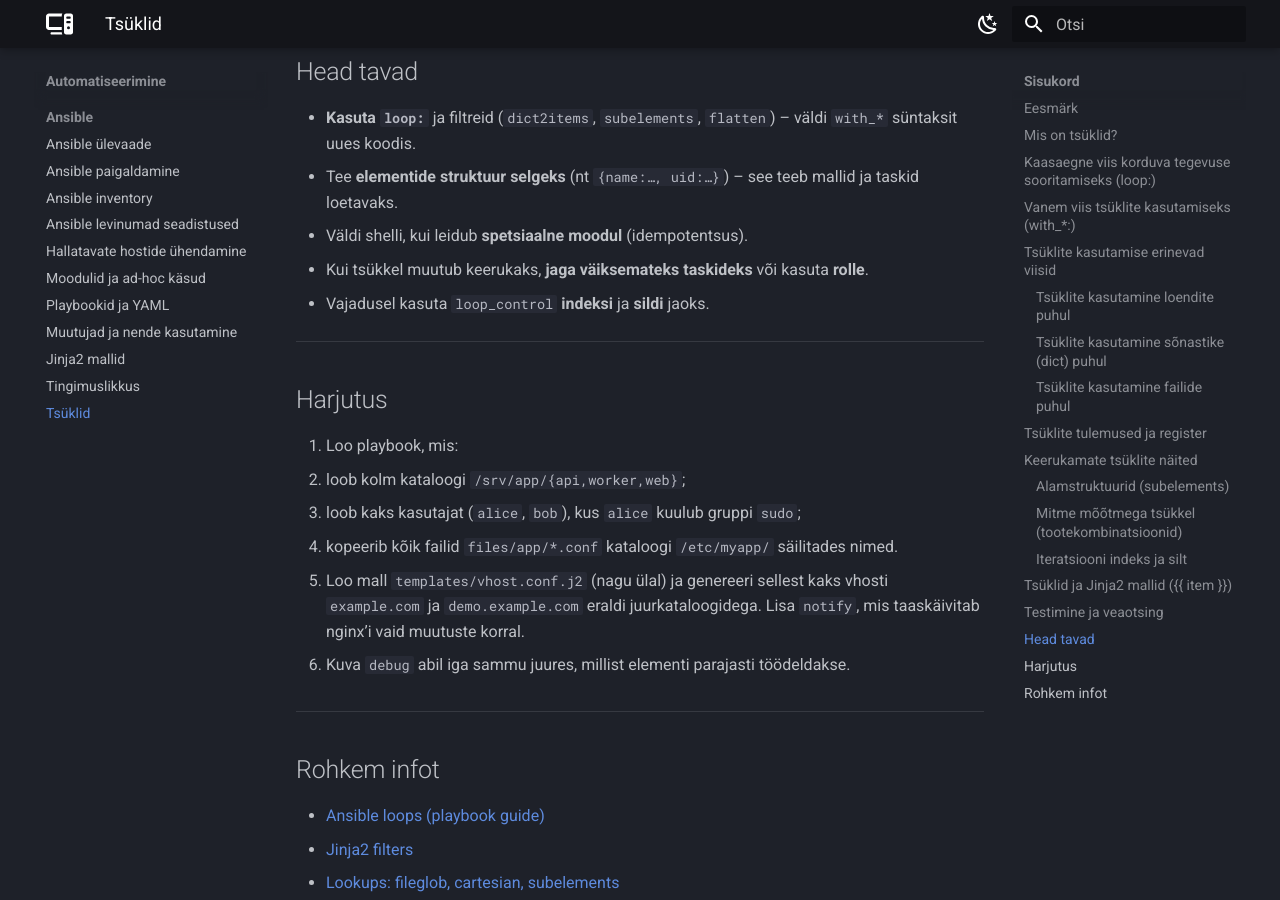
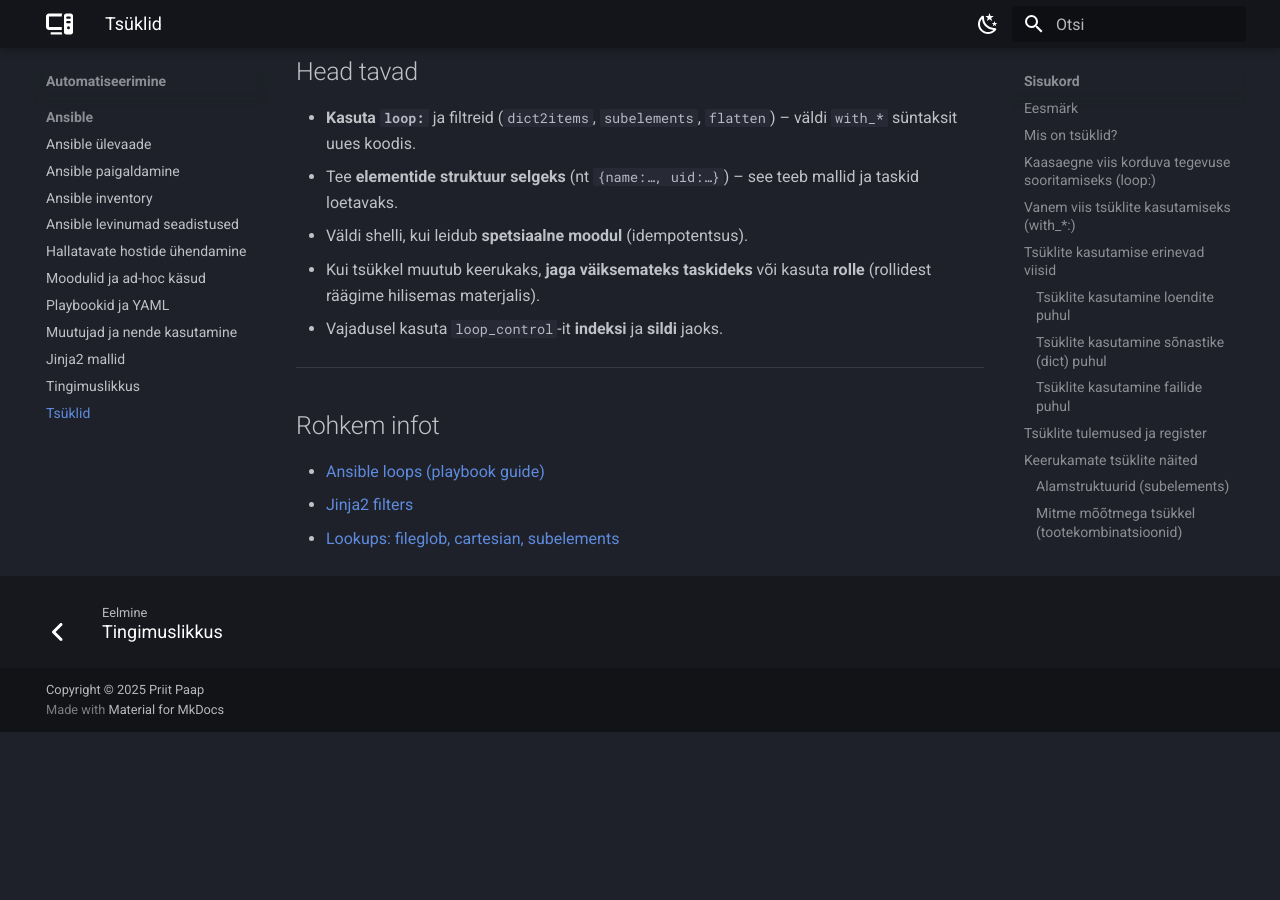
Before and after one commit to priitpaap/priitpaap.github.io, an MkDocs documentation site: the page built from docs/ansible/ansibleloops.md, in a window 1280 px wide and 900 px high, scrolled down 7498 px. Built offline with MkDocs 1.6.1 and Material for MkDocs 9.7.7, drawn with Linux system fonts in a browser that asks for light colours; after the commit the page ends 8230 px from its top, so only the background shows below that.

Commit message:
Update ansibleloops.md

````diff
--- a/docs/ansible/ansibleloops.md
+++ b/docs/ansible/ansibleloops.md
@@ -337,7 +337,7 @@
       state: restarted
 ```
 
-> Mallis saab kasutada `{{ item.* }}` väärtusi, mis tulevad tsükli elemendist.
+Mallis saab kasutada `{{ item.* }}` väärtusi, mis tulevad tsükli elemendist.
 
 ---
 
@@ -361,21 +361,8 @@
 - **Kasuta `loop:`** ja filtreid (`dict2items`, `subelements`, `flatten`) – väldi `with_*` süntaksit uues koodis.
 - Tee **elementide struktuur selgeks** (nt `{name:…, uid:…}`) – see teeb mallid ja taskid loetavaks.
 - Väldi shelli, kui leidub **spetsiaalne moodul** (idempotentsus).
-- Kui tsükkel muutub keerukaks, **jaga väiksemateks taskideks** või kasuta **rolle**.
-- Vajadusel kasuta `loop_control` **indeksi** ja **sildi** jaoks.
-
----
-
-## Harjutus
-
-1. Loo playbook, mis:
-   - loob kolm kataloogi `/srv/app/{api,worker,web}`;
-   - loob kaks kasutajat (`alice`, `bob`), kus `alice` kuulub gruppi `sudo`;
-   - kopeerib kõik failid `files/app/*.conf` kataloogi `/etc/myapp/` säilitades nimed.
-
-2. Loo mall `templates/vhost.conf.j2` (nagu ülal) ja genereeri sellest kaks vhosti `example.com` ja `demo.example.com` eraldi juurkataloogidega. Lisa `notify`, mis taaskäivitab nginx’i vaid muutuste korral.
-
-3. Kuva `debug` abil iga sammu juures, millist elementi parajasti töödeldakse.
+- Kui tsükkel muutub keerukaks, **jaga väiksemateks taskideks** või kasuta **rolle** (rollidest räägime hilisemas materjalis).
+- Vajadusel kasuta `loop_control`-it **indeksi** ja **sildi** jaoks.
 
 ---
 
````
